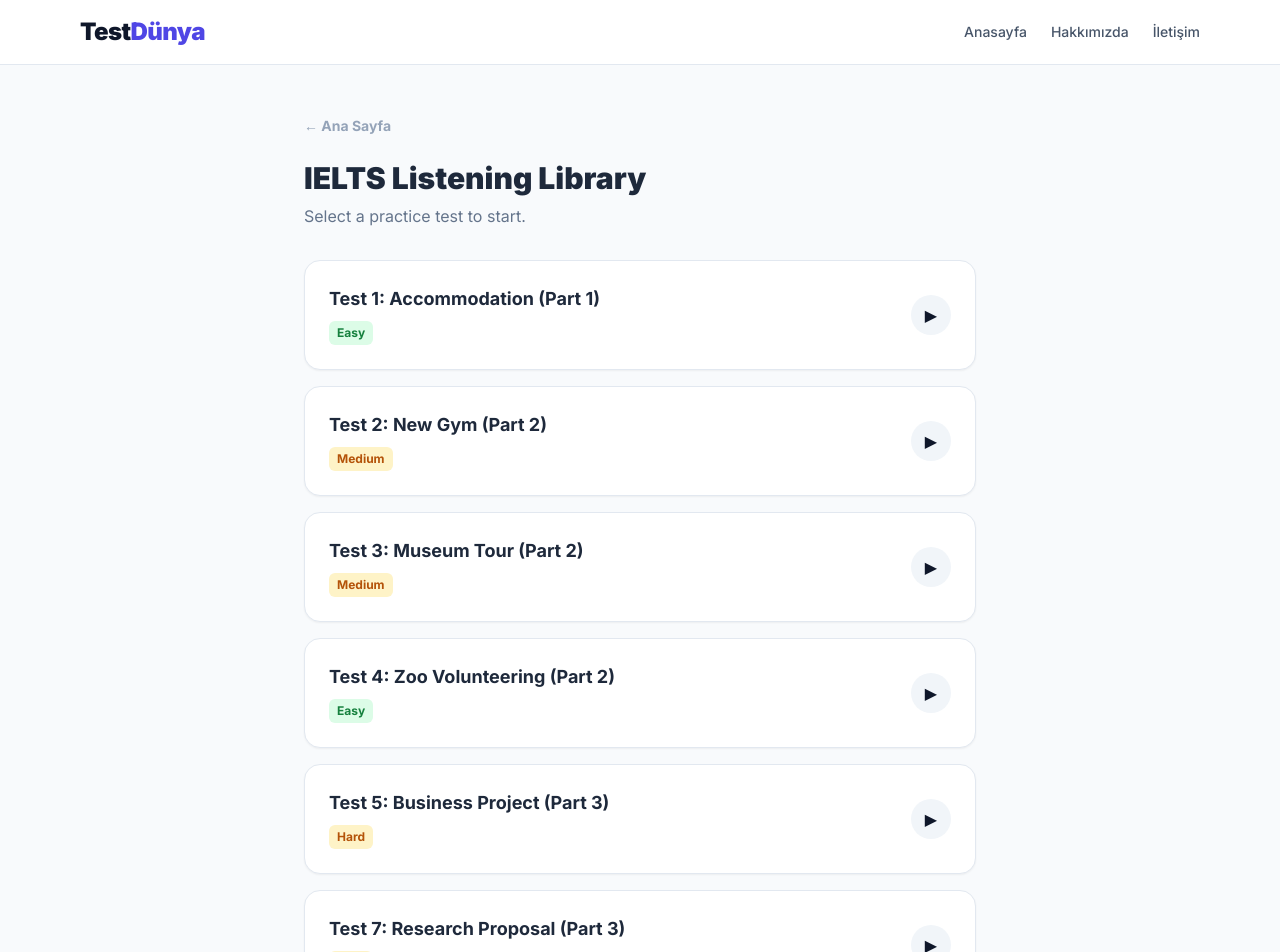
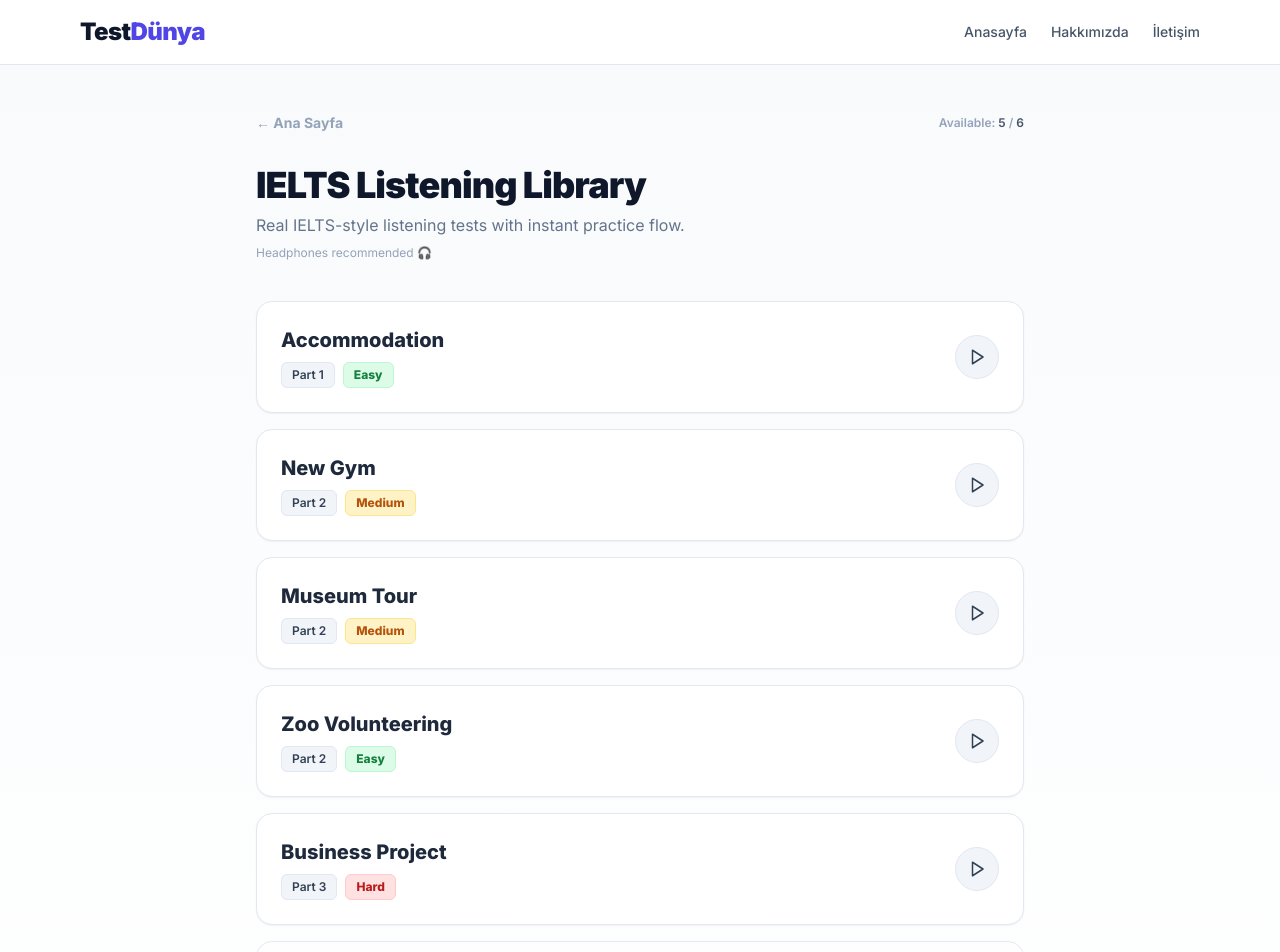
Before and after one commit to kuarkcoin/testdunya, a Next.js app: page /ielts/listening in a window 1280 px wide. Shown: the top 952 px of the page. Built offline with nearby package versions, Linux system fonts and the light colour scheme.

Commit message:
Update page.tsx

```diff
--- a/app/ielts/listening/page.tsx
+++ b/app/ielts/listening/page.tsx
@@ -1,42 +1,154 @@
 'use client';
 
 import Link from 'next/link';
+import { Play, Lock } from 'lucide-react';
+
+type Level = 'Easy' | 'Medium' | 'Hard';
+
+type ListeningTest = {
+  id: string;
+  title: string;
+  part: 'Part 1' | 'Part 2' | 'Part 3' | 'Part 4';
+  level: Level;
+  locked?: boolean;
+};
+
+const levelBadgeClass = (level: Level) => {
+  switch (level) {
+    case 'Easy':
+      return 'bg-green-100 text-green-700 border-green-200';
+    case 'Medium':
+      return 'bg-amber-100 text-amber-700 border-amber-200';
+    case 'Hard':
+      return 'bg-red-100 text-red-700 border-red-200';
+    default:
+      return 'bg-slate-100 text-slate-700 border-slate-200';
+  }
+};
 
 export default function ListeningMenu() {
-  const tests = [
-    { id: 'ielts-listening', title: 'Test 1: Accommodation (Part 1)', level: 'Easy' },
-    { id: 'ielts-listening-2', title: 'Test 2: New Gym (Part 2)', level: 'Medium' },
-    { id: 'ielts-listening-3', title: 'Test 3: Museum Tour (Part 2)', level: 'Medium' },
-    { id: 'ielts-listening-4', title: 'Test 4: Zoo Volunteering (Part 2)', level: 'Easy' },
-    { id: 'ielts-listening-5', title: 'Test 5: Business Project (Part 3)', level: 'Hard' },
-    { id: 'ielts-listening-7', title: 'Test 7: Research Proposal (Part 3)', level: 'Hard' },
+  const tests: ListeningTest[] = [
+    { id: 'ielts-listening', title: 'Accommodation', part: 'Part 1', level: 'Easy' },
+    { id: 'ielts-listening-2', title: 'New Gym', part: 'Part 2', level: 'Medium' },
+    { id: 'ielts-listening-3', title: 'Museum Tour', part: 'Part 2', level: 'Medium' },
+    { id: 'ielts-listening-4', title: 'Zoo Volunteering', part: 'Part 2', level: 'Easy' },
+    { id: 'ielts-listening-5', title: 'Business Project', part: 'Part 3', level: 'Hard' },
+    { id: 'ielts-listening-7', title: 'Research Proposal', part: 'Part 3', level: 'Hard', locked: true }, // örnek kilitli
   ];
 
+  const activeCount = tests.filter((t) => !t.locked).length;
+
   return (
-    <div className="min-h-screen bg-slate-50 py-12 px-4">
-      <div className="max-w-2xl mx-auto">
-        <Link href="/" className="text-sm font-bold text-slate-400 hover:text-indigo-600 mb-6 inline-block">← Ana Sayfa</Link>
-        <h1 className="text-3xl font-black text-slate-800 mb-2">IELTS Listening Library</h1>
-        <p className="text-slate-500 mb-8">Select a practice test to start.</p>
+    <main className="min-h-screen bg-gradient-to-b from-slate-50 to-white py-12 px-4">
+      <div className="max-w-3xl mx-auto">
+        {/* Top nav */}
+        <div className="flex items-center justify-between mb-8">
+          <Link
+            href="/"
+            className="text-sm font-bold text-slate-400 hover:text-indigo-600 transition-colors"
+          >
+            ← Ana Sayfa
+          </Link>
 
+          <div className="text-xs font-semibold text-slate-400">
+            Available: <span className="text-slate-600">{activeCount}</span> /{' '}
+            <span className="text-slate-600">{tests.length}</span>
+          </div>
+        </div>
+
+        {/* Header */}
+        <div className="mb-10">
+          <h1 className="text-3xl md:text-4xl font-black tracking-tight text-slate-900 mb-2">
+            IELTS Listening Library
+          </h1>
+          <p className="text-slate-500">
+            Real IELTS-style listening tests with instant practice flow.
+          </p>
+          <p className="text-xs text-slate-400 mt-2">Headphones recommended 🎧</p>
+        </div>
+
+        {/* List */}
         <div className="space-y-4">
-          {tests.map((t) => (
-            <Link key={t.id} href={`/test/${t.id}`} className="block bg-white p-6 rounded-2xl shadow-sm border border-slate-200 hover:border-indigo-300 hover:shadow-md transition-all group">
-              <div className="flex justify-between items-center">
-                <div>
-                  <h3 className="font-bold text-lg text-slate-800 group-hover:text-indigo-600 transition-colors">{t.title}</h3>
-                  <span className={`text-xs font-bold px-2 py-1 rounded-md mt-2 inline-block ${t.level === 'Easy' ? 'bg-green-100 text-green-700' : 'bg-amber-100 text-amber-700'}`}>
-                    {t.level}
-                  </span>
+          {tests.map((t) => {
+            const href = `/test/${t.id}`;
+            const disabled = !!t.locked;
+
+            const CardInner = (
+              <div className="flex justify-between items-center gap-4">
+                <div className="min-w-0">
+                  <h3
+                    className={`font-extrabold text-lg md:text-xl truncate transition-colors ${
+                      disabled ? 'text-slate-500' : 'text-slate-800 group-hover:text-indigo-600'
+                    }`}
+                  >
+                    {t.title}
+                  </h3>
+
+                  <div className="flex flex-wrap items-center gap-2 mt-2">
+                    <span className="text-xs font-semibold bg-slate-100 text-slate-700 px-2.5 py-1 rounded-md border border-slate-200">
+                      {t.part}
+                    </span>
+
+                    <span
+                      className={`text-xs font-extrabold px-2.5 py-1 rounded-md border ${levelBadgeClass(
+                        t.level
+                      )}`}
+                    >
+                      {t.level}
+                    </span>
+
+                    {disabled && (
+                      <span className="text-xs font-semibold bg-slate-100 text-slate-600 px-2.5 py-1 rounded-md border border-slate-200 inline-flex items-center gap-1">
+                        <Lock size={14} />
+                        Locked
+                      </span>
+                    )}
+                  </div>
                 </div>
-                <div className="w-10 h-10 bg-slate-100 rounded-full flex items-center justify-center group-hover:bg-indigo-600 group-hover:text-white transition-all">
-                  ▶
+
+                <div
+                  className={`w-11 h-11 rounded-full flex items-center justify-center border transition-all shrink-0 ${
+                    disabled
+                      ? 'bg-slate-100 text-slate-400 border-slate-200'
+                      : 'bg-slate-100 text-slate-700 border-slate-200 group-hover:bg-indigo-600 group-hover:text-white group-hover:border-indigo-600'
+                  }`}
+                  aria-hidden="true"
+                >
+                  {disabled ? <Lock size={18} /> : <Play size={18} />}
                 </div>
               </div>
-            </Link>
-          ))}
+            );
+
+            if (disabled) {
+              return (
+                <div
+                  key={t.id}
+                  className="block bg-white p-6 rounded-2xl shadow-sm border border-slate-200 opacity-90 cursor-not-allowed"
+                  title="Locked content"
+                >
+                  {CardInner}
+                </div>
+              );
+            }
+
+            return (
+              <Link
+                key={t.id}
+                href={href}
+                className="block bg-white p-6 rounded-2xl shadow-sm border border-slate-200 hover:border-indigo-300 hover:shadow-md transition-all group focus:outline-none focus:ring-2 focus:ring-indigo-300"
+              >
+                {CardInner}
+              </Link>
+            );
+          })}
+        </div>
+
+        {/* Footer note */}
+        <div className="mt-10 text-xs text-slate-400">
+          Tip: Each test is organized by IELTS parts (1–4). Start with Part 1 for warm-up, then
+          progress to Part 3–4 for harder sections.
         </div>
       </div>
-    </div>
+    </main>
   );
 }
```
